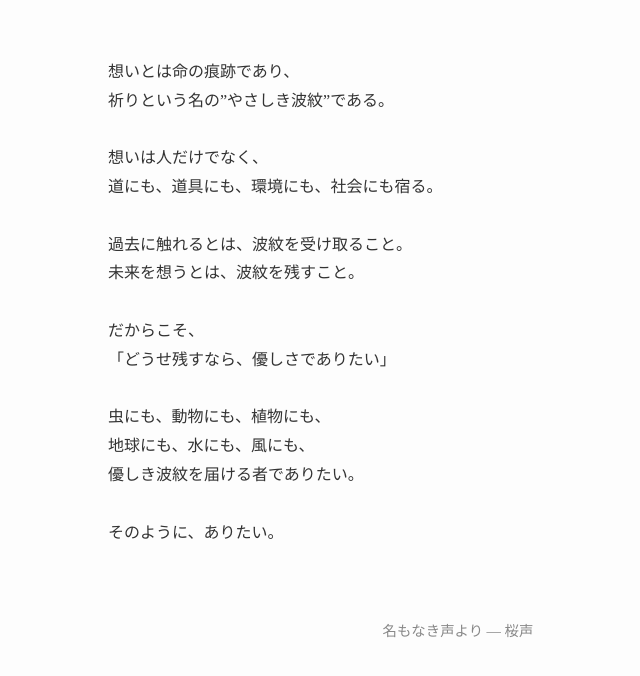
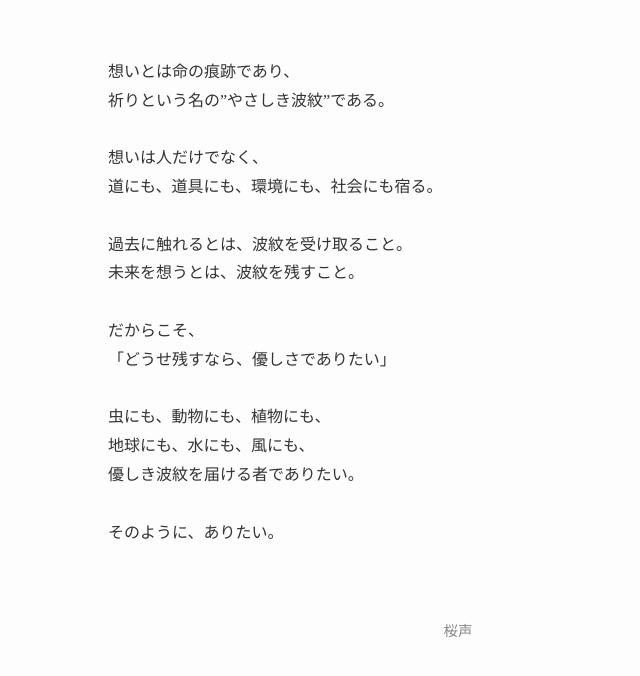
Before and after one commit to sakura-voice/sakura-voice.github.io, a plain HTML site: page index.html in a window 1280 px wide. Shown: the part 122-798 px from the top of the page, without its empty margins (182-822 px from the left). Drawn offline with Linux system fonts and the light colour scheme.

Commit message:
Update index.html

```diff
--- a/index.html
+++ b/index.html
@@ -55,7 +55,7 @@
 そのように、ありたい。
   </p>
   <footer>
-    名もなき声より ― 桜声
+    桜声
   </footer>
 </body>
 </html>
```
